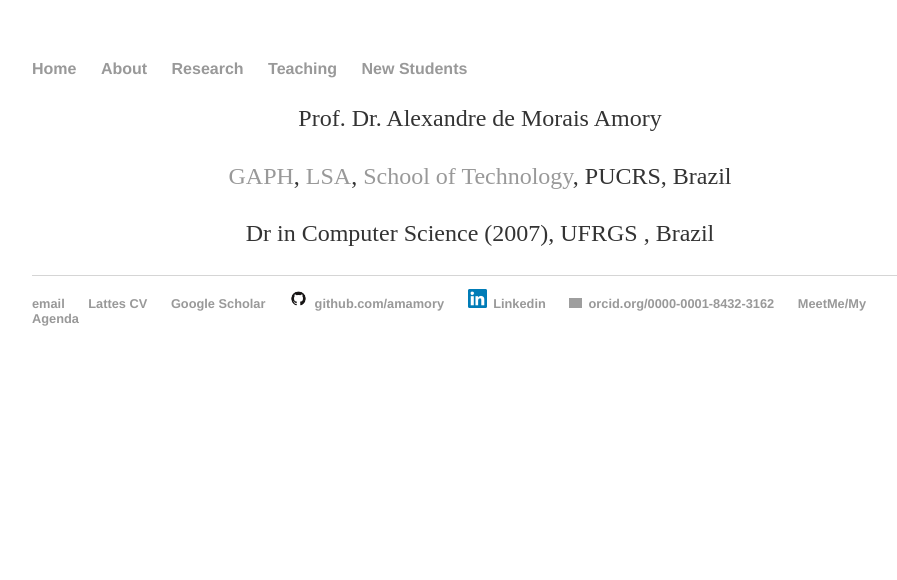
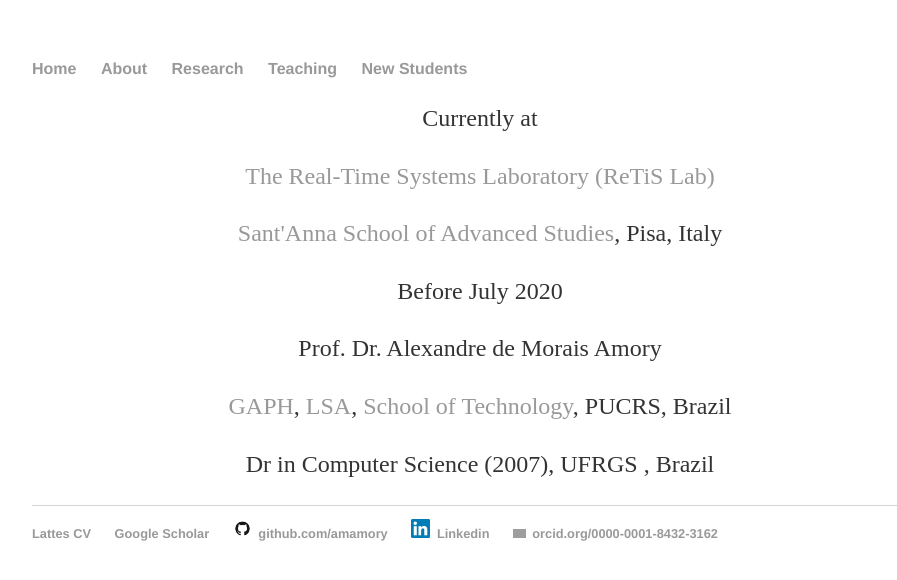
Before and after one commit to amamory/amamory.github.io, a plain HTML site: page index.html in a window 1280 px wide. Shown: the whole page, without its empty margins (160-1057 px from the left). Drawn offline with Linux system fonts and the light colour scheme; grey boxes are pictures that could not be loaded.

Commit message:
include SSSA filiation

```diff
--- a/index.html
+++ b/index.html
@@ -16,22 +16,29 @@
 		</nav>
 		<div class="container">
     		<div class="blurb">
-
+        		<p align="center">Currently at </p>
+                <p align="center"><a href="http://retis.santannapisa.it/">The Real-Time Systems Laboratory (ReTiS Lab)</a></p>
+                <p align="center"><a href="https://www.santannapisa.it/en">Sant'Anna School of Advanced Studies</a>, Pisa, Italy</p>
+    		</div>
+		</div>
+  		<div class="container">
+    		<div class="blurb">
+                <p align="center">Before July 2020</p>
 				<p align="center">Prof. Dr. Alexandre de Morais Amory</p>
                 <p align="center"><a href="https://corfu.pucrs.br/">GAPH</a>, <a href="https://lsa-pucrs.github.io/">LSA</a>, <a href="http://www.pucrs.br/technology/">School of Technology</a>, PUCRS, Brazil</p>
                 <p align="center">Dr in Computer Science (2007), UFRGS , Brazil</p>
 
-    		</div><!-- /.blurb -->
-		</div><!-- /.container -->
+    		</div>
+		</div>
 		<footer>
     		<ul>
-        		<li><a href="mailto:alexandre.amory@pucrs.br">email</a></li>
+        		<!--<li><a href="mailto:alexandre.amory@pucrs.br">email</a></li>-->
                 	<li><a href="http://lattes.cnpq.br/2609000874577720">Lattes CV</a></li>
                 	<li><a href="https://scholar.google.com.br/citations?user=UgvODPkAAAAJ&hl=pt-BR">Google Scholar</a></li>
         		<li><a href="https://github.com/amamory"><img src="images/GitHub-Mark.png" style="width:1.5em;margin-right:.5em;" alt="github icon">github.com/amamory</a></li>
 			<li><a href="https://www.linkedin.com/in/amamory/"><img src="images/Linkedin_logo.png" style="width:1.5em;margin-right:.5em;" alt="linkedin icon">Linkedin</a></li>
 			<li><a href="https://orcid.org/0000-0001-8432-3162" target="orcid.widget" rel="noopener noreferrer" ><img src="https://orcid.org/sites/default/files/images/orcid_16x16.png" style="width:1em;margin-right:.5em;" alt="ORCID iD icon">orcid.org/0000-0001-8432-3162</a></li>
-			<li><a href="https://doodle.com/amamory">MeetMe/My Agenda</a></li>
+			<!--<li><a href="https://doodle.com/amamory">MeetMe/My Agenda</a></li> -->
 		</ul>
 		</footer>
 	</body>
```
